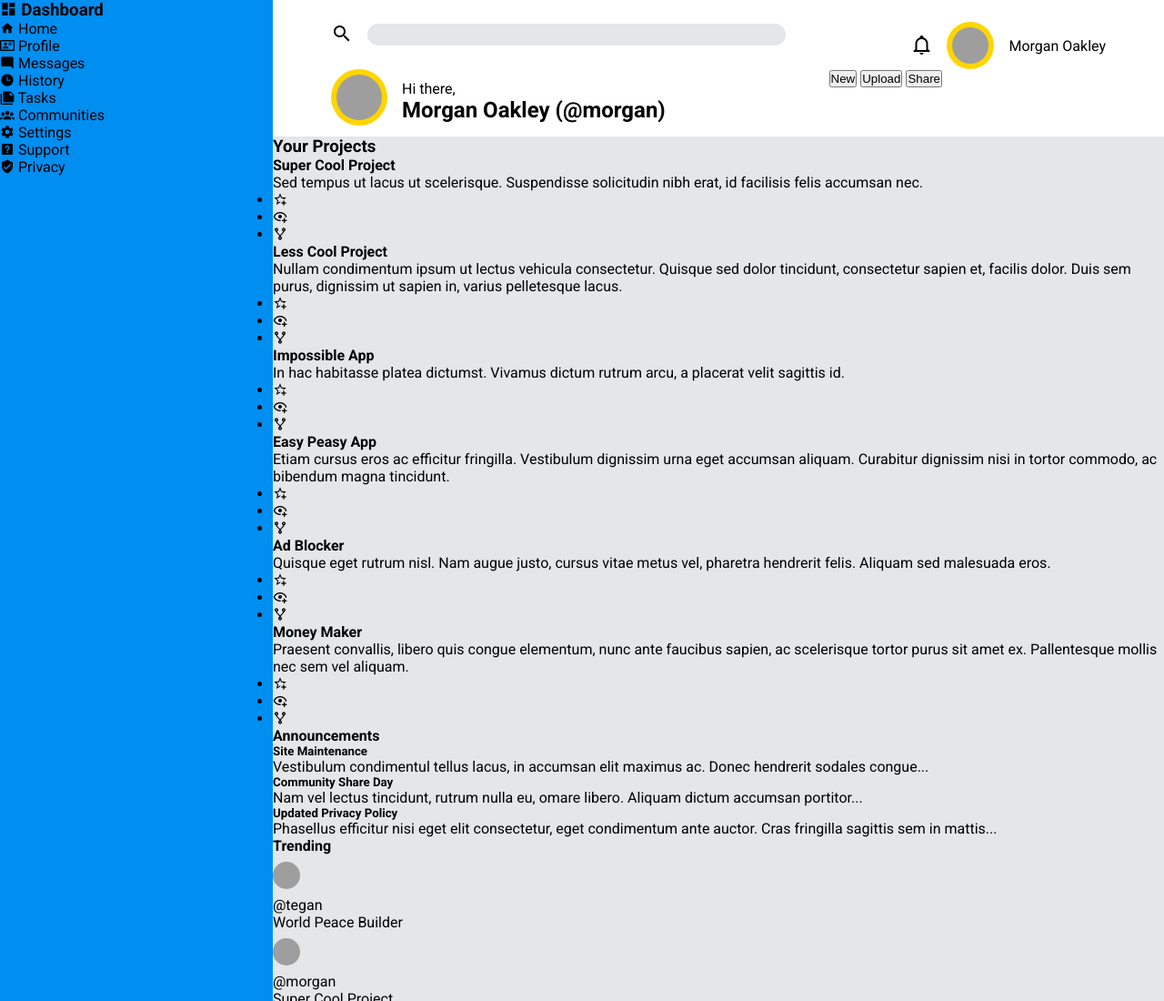
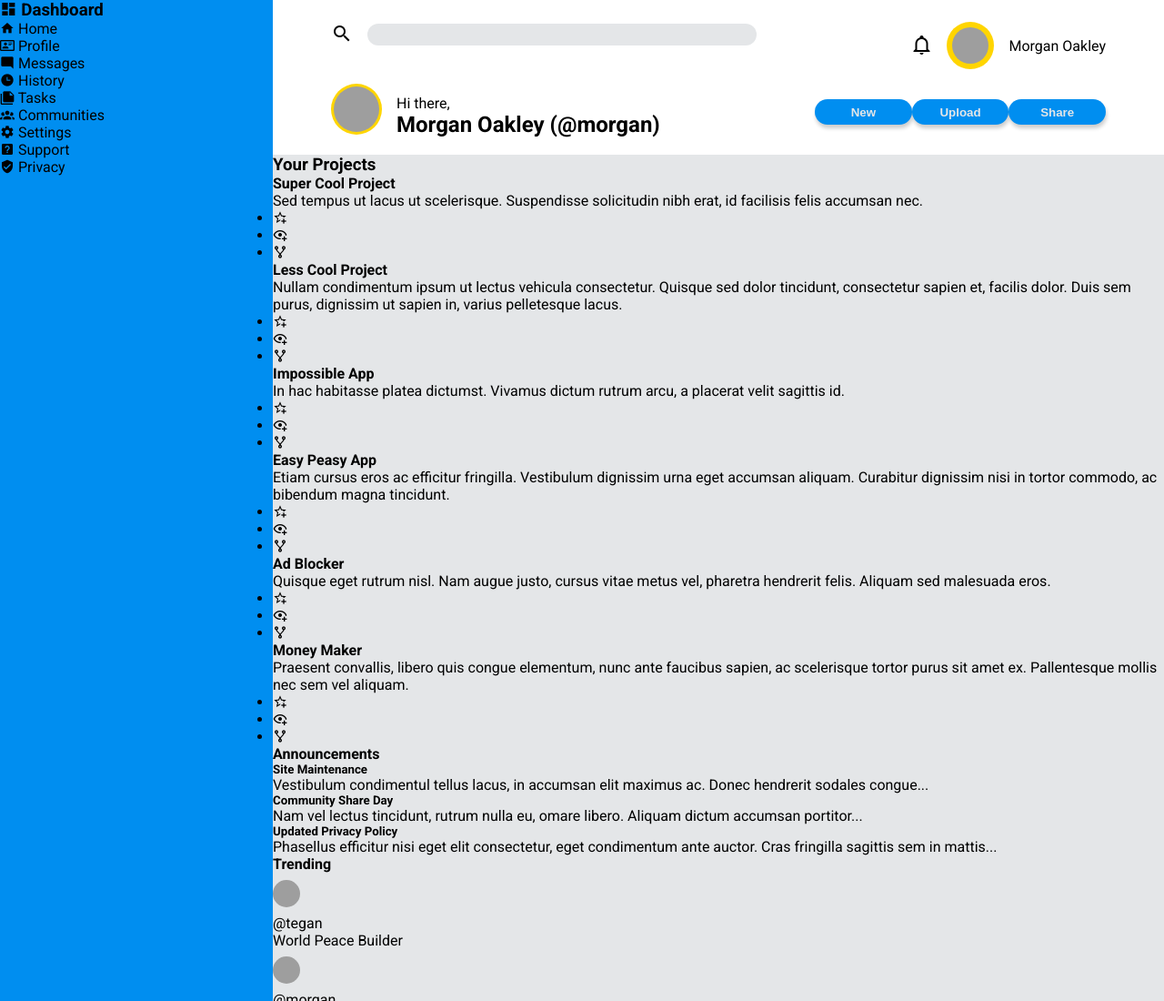
Before and after one commit to emiliano-chp-dev/odin-dashboard, a plain HTML site: page index.html in a window 1280 px wide. Shown: the top 1100 px of the page at 91% size. Drawn offline with Linux system fonts and the light colour scheme; grey boxes are pictures that could not be loaded.

Commit message:
Adjust header layout

```diff
--- a/style.css
+++ b/style.css
@@ -26,7 +26,7 @@ body {
     'nav main main';
 
   grid-template-columns: 300px auto;
-  grid-template-rows: 150px auto;
+  grid-template-rows: 170px auto;
 }
 
 /* Sections */
@@ -40,6 +40,10 @@ header {
     'search search notifications'
     'profile profile controls'
     'profile profile controls';
+
+  gap: 1em;
+  grid-template-columns: 1fr 2fr;
+  grid-template-rows: 1fr 2fr;
 }
 
 nav {
@@ -100,6 +104,11 @@ label {
   gap: 1em;
 }
 
+.profile_card .profile_picture.container {
+  width: 56px;
+  height: 56px;
+}
+
 .card.profile {
   padding: 8px 0 0 0;
   display: flex;
@@ -120,6 +129,27 @@ label {
 .profile_picture.large {
   width: 50px;
   height: 50px;
+}
+
+.controls.social {
+  display: flex;
+  justify-content: space-between;
+  align-items: center;
+}
+
+.controls.social button {
+  width: 8em;
+  border: none;
+  padding: 0.5em;
+  border-radius: 100px;
+  background-color: rgb(0, 142, 240);
+  font-weight: 700;
+  color: #e4e6e8;
+  box-shadow: 1px 4px 4px rgba(0, 0, 0, 0.2);
+}
+
+.controls.social button:active {
+  box-shadow: 1px 1px 1px rgba(0, 0, 0, 0.4);
 }
 
 input {
```
